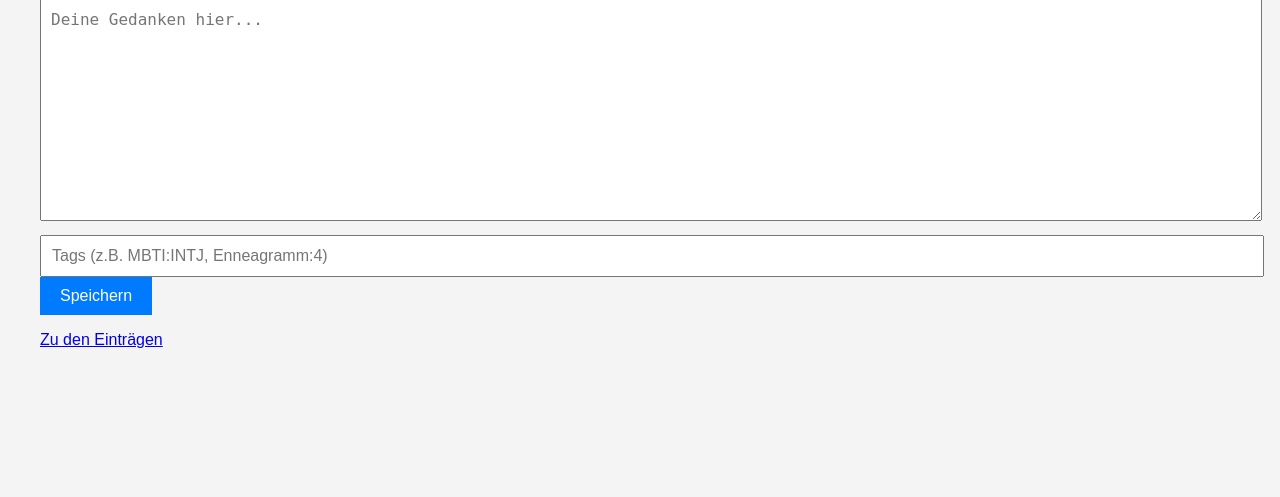
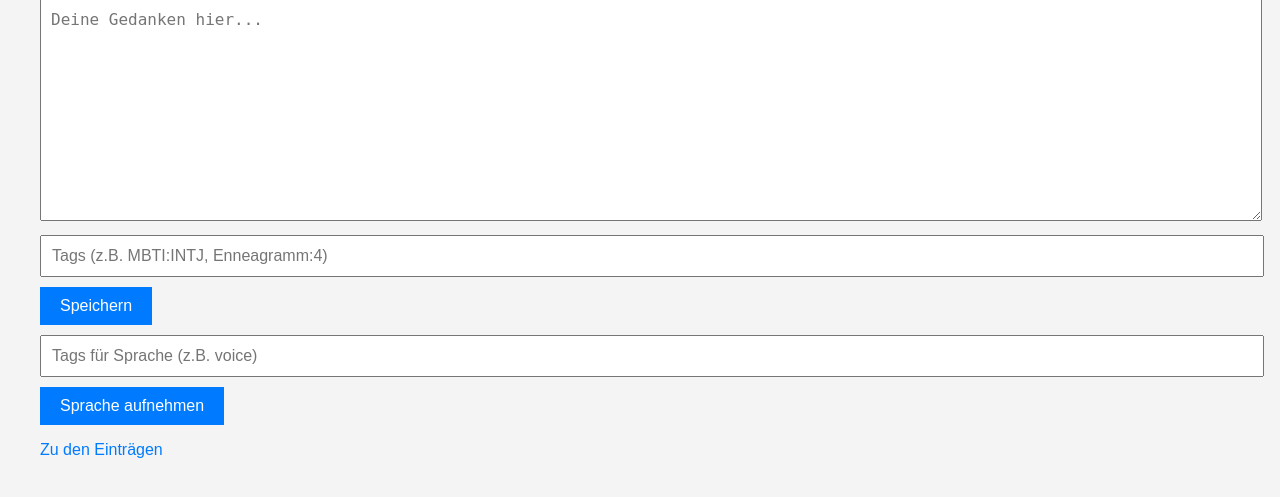
Before and after one commit to nxjexe/evolve-journal, a Flask app: page / in a window 1280 px wide. Shown: the part 99-596 px from the top of the page. Run offline with Flask 3, Linux system fonts and the light colour scheme.

Commit message:
Add speech-to-text with default 'voice' tag

```diff
--- a/app.py
+++ b/app.py
@@ -2,6 +2,7 @@ from flask import Flask, render_template, request, redirect, url_for, flash
 from flask_sqlalchemy import SQLAlchemy
 import logging
 import os
+import speech_recognition as sr
 
 app = Flask(__name__)
 BASE_DIR = os.path.abspath(os.path.dirname(__file__))
@@ -15,7 +16,7 @@ logging.basicConfig(level=logging.DEBUG)
 class Entry(db.Model):
     id = db.Column(db.Integer, primary_key=True)
     content = db.Column(db.Text, nullable=False)
-    tags = db.Column(db.String(200), nullable=True)  # Neues Feld für Tags
+    tags = db.Column(db.String(200), nullable=True)
     timestamp = db.Column(db.DateTime, default=db.func.current_timestamp())
 
 @app.route('/')
@@ -25,7 +26,7 @@ def index():
 @app.route('/add', methods=['POST'])
 def add_entry():
     content = request.form['content']
-    tags = request.form.get('tags', '')  # Tags aus dem Formular
+    tags = request.form.get('tags', '')
     if not content.strip():
         flash("Fehler: Textfeld leer!", "error")
         return redirect(url_for('index'))
@@ -44,7 +45,7 @@ def add_entry():
 @app.route('/entries')
 def entries():
     try:
-        tag_filter = request.args.get('tag')  # Filter-Tag aus URL
+        tag_filter = request.args.get('tag')
         if tag_filter:
             all_entries = Entry.query.filter(Entry.tags.contains(tag_filter)).order_by(Entry.timestamp.desc()).all()
             app.logger.debug(f"Geladene Einträge mit Tag '{tag_filter}': {len(all_entries)}")
@@ -57,6 +58,32 @@ def entries():
         flash(f"Fehler beim Laden der Einträge: {str(e)}", "error")
         return redirect(url_for('index'))
 
+@app.route('/voice', methods=['POST'])
+def voice_entry():
+    try:
+        r = sr.Recognizer()
+        with sr.Microphone() as source:
+            app.logger.debug("Warte auf Spracheingabe...")
+            audio = r.listen(source, timeout=5)
+        app.logger.debug("Verarbeite Spracheingabe...")
+        text = r.recognize_google(audio, language='de-DE')
+        tags = request.form.get('tags') or 'voice'  # Default-Tag 'voice'
+        entry = Entry(content=text, tags=tags)
+        db.session.add(entry)
+        db.session.commit()
+        app.logger.debug(f"Spracheintrag gespeichert: {text}")
+        flash("Spracheintrag gespeichert!", "success")
+    except sr.UnknownValueError:
+        app.logger.error("Sprache konnte nicht verstanden werden")
+        flash("Fehler: Sprache konnte nicht verstanden werden", "error")
+    except sr.RequestError as e:
+        app.logger.error(f"Fehler bei der Spracherkennung: {str(e)}")
+        flash(f"Fehler bei der Spracherkennung: {str(e)}", "error")
+    except Exception as e:
+        app.logger.error(f"Fehler beim Speichern: {str(e)}")
+        flash(f"Fehler beim Speichern: {str(e)}", "error")
+    return redirect(url_for('index'))
+
 if __name__ == '__main__':
     with app.app_context():
         app.logger.debug(f"DB-Pfad: {app.config['SQLALCHEMY_DATABASE_URI']}")
--- a/pyproject.toml
+++ b/pyproject.toml
@@ -7,4 +7,6 @@ requires-python = ">=3.9"
 dependencies = [
     "flask>=3.1.2",
     "flask-sqlalchemy>=3.1.1",
+    "pyaudio>=0.2.14",
+    "speechrecognition>=3.14.3",
 ]
--- a/templates/index.html
+++ b/templates/index.html
@@ -7,10 +7,12 @@
         body { font-family: Arial, sans-serif; margin: 40px; background: #f4f4f4; }
         textarea { width: 100%; height: 200px; padding: 10px; font-size: 16px; }
         input[type="text"] { width: 100%; padding: 10px; font-size: 16px; margin-top: 10px; }
-        button { padding: 10px 20px; font-size: 16px; background: #007bff; color: white; border: none; cursor: pointer; }
+        button { padding: 10px 20px; font-size: 16px; background: #007bff; color: white; border: none; cursor: pointer; margin-top: 10px; }
         button:hover { background: #0056b3; }
         .flash-success { color: green; }
         .flash-error { color: red; }
+        a { text-decoration: none; color: #007bff; }
+        a:hover { text-decoration: underline; }
     </style>
 </head>
 <body>
@@ -28,6 +30,11 @@
         <br>
         <button type="submit">Speichern</button>
     </form>
+    <form action="/voice" method="post">
+        <input type="text" name="tags" placeholder="Tags für Sprache (z.B. voice)">
+        <br>
+        <button type="submit">Sprache aufnehmen</button>
+    </form>
     <p><a href="{{ url_for('entries') }}">Zu den Einträgen</a></p>
 </body>
 </html>
```
Also changed, not shown: 1 other file.
